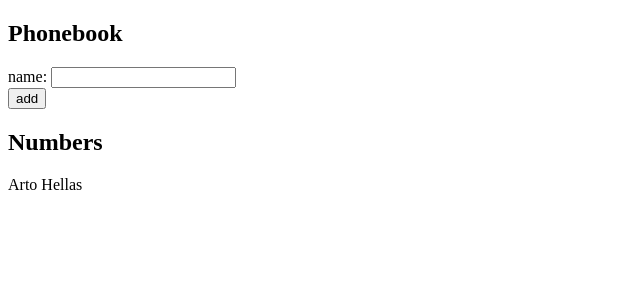
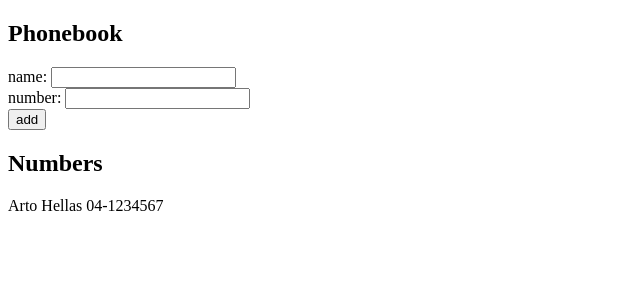
Before and after one commit to wuhyn/full-stack-open, a React (Create React App) app in the folder part2/phonebook/: page / in a window 1280 px wide. Shown: the top 300 px of the page, without its empty margins (0-640 px from the left). Built offline with nearby package versions, Linux system fonts and the light colour scheme.

Commit message:
Add number attribute to the Person object

```diff
--- a/part2/phonebook/src/App.js
+++ b/part2/phonebook/src/App.js
@@ -2,21 +2,25 @@ import { useState } from 'react'
 
 const App = () => {
   const [persons, setPersons] = useState([
-    { name: 'Arto Hellas' }
+    { name: 'Arto Hellas',
+      number: '04-1234567'
+    }
   ])
   const [newName, setNewName] = useState('')
+  const [newNumber, setNewNumber] = useState('')
 
   // Add name function
+  // Checks if name exists in the phonebook, add it if it does not
   const addName = (event) => {
     // Prevent form from submitting
     event.preventDefault()
 
-    // Check if name exists in the phonebook, add it if it does not
     let personExist = persons.find(element => element.name === newName)
 
     if(personExist === undefined) {
         const nameObject = {
-            name: newName
+            name: newName,
+            number: newNumber,
         }
 
         setPersons(persons.concat(nameObject))
@@ -24,13 +28,20 @@ const App = () => {
         alert(`${newName} is already added to the phonebook`)
     }
 
+    // Reset input boxes
     setNewName('')
+    setNewNumber('')
   }
 
   // Handle name change function to set state onew newName based on user input
   const handleNameChange = (event) => {
-    console.log(event.target.value);
+    console.log(event.target.value)
     setNewName(event.target.value)
+  }
+
+  const handleNumberChange = (event) => {
+    console.log(event.target.value)
+    setNewNumber(event.target.value)
   }
 
   return (
@@ -41,11 +52,20 @@ const App = () => {
           name: <input value={newName} onChange={handleNameChange}/>
         </div>
         <div>
+          number: <input value={newNumber} onChange={handleNumberChange}/>
+        </div>
+        <div>
           <button type="submit">add</button>
         </div>
       </form>
       <h2>Numbers</h2>
-      {persons.map(person => <p>{person.name}</p>)}
+      {persons.map(person => {
+        return (
+            <>
+                <p>{person.name} {person.number}</p>
+            </>
+            )
+      })}
     </div>
   )
 }
```
